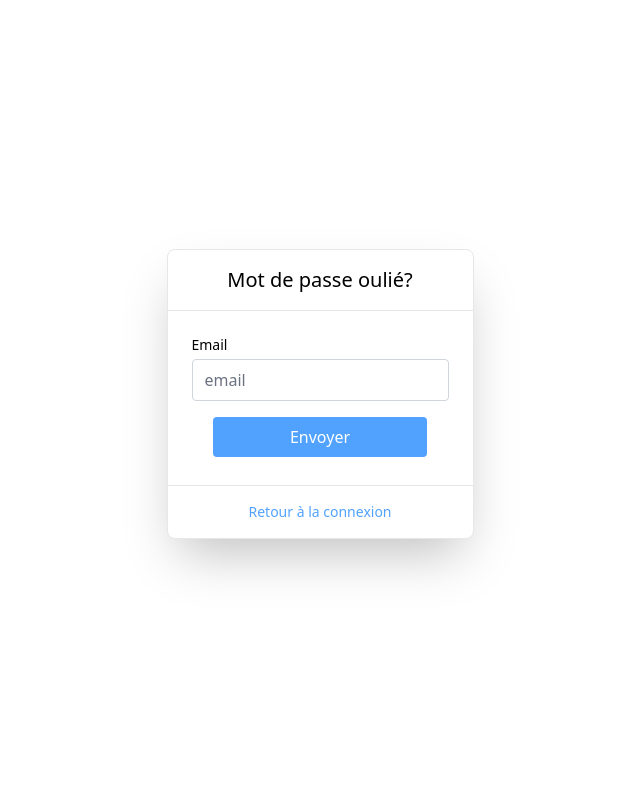
After one commit to LucaneTech/contact_filter2026, a Django app: page /accounts/password-reset/ in a window 1280 px wide. The commit adds this page. Shown: the whole page, without its empty margins (320-960 px from the left). Run offline with Django 5.2, Linux system fonts and the light colour scheme; some libraries are stand-ins or nearby versions.

Commit message:
password reset system

```diff
--- a/contact_filter/settings.py
+++ b/contact_filter/settings.py
@@ -129,3 +129,4 @@ INTERNAL_IPS = [
 # https://docs.djangoproject.com/en/6.0/howto/static-files/
 
 STATIC_URL = 'static/'
+EMAIL_BACKEND = "django.core.mail.backends.console.EmailBackend"
--- a/filter/views.py
+++ b/filter/views.py
@@ -1,5 +1,7 @@
 from django.shortcuts import render
+from django.contrib.auth.decorators import login_required
 
+@login_required
 def home(request):
     user = request.user
     return render(request, 'pages/home.html', context={'user': user})
--- a/requiements.txt
+++ /dev/null
@@ -1,6 +0,0 @@
-asarPy==1.0.1
-asgiref==3.11.1
-Django==6.0.3
-django-tailwind==4.4.2
-pytailwindcss==0.3.0
-sqlparse==0.5.5
--- a/templates/pages/home.html
+++ b/templates/pages/home.html
@@ -19,6 +19,8 @@
             {% csrf_token %}
             <button type="submit" class="bg-red-500 text-white p-2">Déconnexion</button>
         </form>
+
+        <span><a href="{% url 'news-year-archive' yearvar %}">Changer mot de passe</a></span>
         {% else %}
         <p>You are not logged in.</p>
         <a href="{% url 'login' %}" class="text-blue-500 hover:underline">Login</a>
--- /dev/null
+++ b/templates/registration/layout/base.html
@@ -0,0 +1,19 @@
+{% load static tailwind_tags %}
+{% load static %}
+{% load i18n %}
+
+<!DOCTYPE html>
+<html lang="en">
+<head>
+    <meta charset="UTF-8">
+    <meta name="viewport" content="width=
+    , initial-scale=1.0">
+    <title>Document</title>
+      {% tailwind_css %}
+</head>
+<body class= "flex flex-col justify-center items-center h-screen ">
+
+
+    {% block content  %}{% endblock content %}
+</body>
+</html>
--- /dev/null
+++ b/templates/registration/pages/password_reset_form.html
@@ -0,0 +1,72 @@
+{% extends "registration/layout/base.html" %}
+{% block content %}
+            <div class="max-w-[400px]">
+                <div class="shadow-2xl border border-gray-200 rounded-lg mt-0 mb-3 bg-white">
+
+                    <div class="text-center border-b border-gray-200">
+                        <div id="error_div"></div>
+                        <h3 class="font-light my-4 text-xl">Mot de passe oulié?</h3>
+                    </div>
+
+                    {% if form.errors %}
+                    <div class="bg-red-100 border border-red-400 text-red-700 px-4 py-3 relative mx-4 mt-4 rounded">
+                        <div id="form_errors">
+                            {% for key, value in form.errors.items %}
+                                <strong>{{ value }}</strong>
+                            {% endfor %}
+                        </div>
+                        <button type="button" class="absolute top-0 right-0 mt-2 mr-3 text-red-700">
+                            &times;
+                        </button>
+                    </div>
+                    {% endif %}
+
+                    <div class="p-6">
+                        <form method="POST">
+                            {% csrf_token %}
+
+                            <div class="flex justify-center">
+                                <div class="w-full md:max-w-[400px]">
+
+                                    <div class="mb-4">
+                                        <label class="text-sm mb-1 block" for="id_email">Email</label>
+                                        <input type="email"
+                                               name="email"
+                                               class="w-full border border-gray-300 rounded px-3 py-2 focus:outline-none focus:ring-2 focus:ring-gray-800"
+                                               autocomplete="email"
+                                               maxlength="254"
+                                               required
+                                               id="id_email"
+                                               placeholder="email">
+                                    </div>
+
+                                </div>
+                            </div>
+
+                            <div class="flex justify-center">
+                                <div class="w-full md:w-10/12">
+                                    <div class="mt-0 mb-1">
+                                        <button type="submit"
+                                                class="w-full bg-blue-400 text-white py-2 rounded hover:bg-blue-600 transition">
+                                            Envoyer
+                                        </button>
+                                    </div>
+                                </div>
+                            </div>
+
+                        </form>
+                    </div>
+
+                    <div class="text-center border-t border-gray-200 py-4">
+                        <div class="text-sm">
+                            <a href="{% url 'login' %}" class="text-blue-400 hover:underline">
+                                Retour à la connexion
+                            </a>
+                            <br>
+                        </div>
+                    </div>
+
+                </div>
+            </div>
+</div>
+{% endblock content %}
--- /dev/null
+++ b/templates/registration/pages/password_reset_subject.txt
@@ -0,0 +1 @@
+Reinisialisation de mote de passe
--- a/theme/static/css/dist/styles.css
+++ b/theme/static/css/dist/styles.css
@@ -5,33 +5,39 @@
   :root, :host {
     --font-sans: ui-sans-serif, system-ui, sans-serif, "Apple Color Emoji",
       "Segoe UI Emoji", "Segoe UI Symbol", "Noto Color Emoji";
-    --font-serif: ui-serif, Georgia, Cambria, "Times New Roman", Times, serif;
     --font-mono: ui-monospace, SFMono-Regular, Menlo, Monaco, Consolas, "Liberation Mono",
       "Courier New", monospace;
+    --color-red-100: oklch(93.6% 0.032 17.717);
+    --color-red-400: oklch(70.4% 0.191 22.216);
     --color-red-500: oklch(63.7% 0.237 25.331);
-    --color-sky-400: oklch(74.6% 0.16 232.661);
+    --color-red-700: oklch(50.5% 0.213 27.518);
+    --color-yellow-100: oklch(97.3% 0.071 103.193);
+    --color-yellow-400: oklch(85.2% 0.199 91.936);
+    --color-yellow-700: oklch(55.4% 0.135 66.442);
     --color-blue-400: oklch(70.7% 0.165 254.624);
     --color-blue-500: oklch(62.3% 0.214 259.815);
-    --color-slate-100: oklch(96.8% 0.007 247.896);
-    --color-slate-300: oklch(86.9% 0.022 252.894);
-    --color-slate-500: oklch(55.4% 0.046 257.417);
+    --color-blue-600: oklch(54.6% 0.245 262.881);
     --color-slate-700: oklch(37.2% 0.044 257.287);
-    --color-gray-50: oklch(98.5% 0.002 247.839);
     --color-gray-100: oklch(96.7% 0.003 264.542);
+    --color-gray-200: oklch(92.8% 0.006 264.531);
     --color-gray-300: oklch(87.2% 0.01 258.338);
+    --color-gray-800: oklch(27.8% 0.033 256.848);
+    --color-gray-900: oklch(21% 0.034 264.665);
     --color-white: #fff;
     --spacing: 0.25rem;
+    --text-sm: 0.875rem;
+    --text-sm--line-height: calc(1.25 / 0.875);
+    --text-xl: 1.25rem;
+    --text-xl--line-height: calc(1.75 / 1.25);
     --text-2xl: 1.5rem;
     --text-2xl--line-height: calc(2 / 1.5);
-    --text-5xl: 3rem;
-    --text-5xl--line-height: 1;
+    --font-weight-light: 300;
     --font-weight-bold: 700;
-    --tracking-normal: 0em;
-    --leading-normal: 1.5;
     --radius-sm: 0.25rem;
     --radius-md: 0.375rem;
     --radius-lg: 0.5rem;
-    --radius-xl: 0.75rem;
+    --default-transition-duration: 150ms;
+    --default-transition-timing-function: cubic-bezier(0.4, 0, 0.2, 1);
     --default-font-family: var(--font-sans);
     --default-mono-font-family: var(--font-mono);
   }
@@ -209,8 +227,23 @@
       max-width: 96rem;
     }
   }
+  .mx-4 {
+    margin-inline: calc(var(--spacing) * 4);
+  }
   .mx-auto {
     margin-inline: auto;
+  }
+  .my-3 {
+    margin-block: calc(var(--spacing) * 3);
+  }
+  .my-4 {
+    margin-block: calc(var(--spacing) * 4);
+  }
+  .mt-0 {
+    margin-top: calc(var(--spacing) * 0);
+  }
+  .mt-2 {
+    margin-top: calc(var(--spacing) * 2);
   }
   .mt-4 {
     margin-top: calc(var(--spacing) * 4);
@@ -218,11 +251,20 @@
   .mt-5 {
     margin-top: calc(var(--spacing) * 5);
   }
-  .mb-2 {
-    margin-bottom: calc(var(--spacing) * 2);
+  .mr-3 {
+    margin-right: calc(var(--spacing) * 3);
+  }
+  .mb-1 {
+    margin-bottom: calc(var(--spacing) * 1);
+  }
+  .mb-3 {
+    margin-bottom: calc(var(--spacing) * 3);
   }
   .mb-4 {
     margin-bottom: calc(var(--spacing) * 4);
+  }
+  .block {
+    display: block;
   }
   .flex {
     display: flex;
@@ -260,11 +299,11 @@
   .items-center {
     align-items: center;
   }
-  .items-center-safe {
-    align-items: safe center;
-  }
   .justify-center {
     justify-content: center;
+  }
+  .rounded {
+    border-radius: 0.25rem;
   }
   .rounded-lg {
     border-radius: var(--radius-lg);
@@ -290,41 +326,61 @@
     border-style: var(--tw-border-style);
     border-width: 1px;
   }
+  .border-t {
+    border-top-style: var(--tw-border-style);
+    border-top-width: 1px;
+  }
+  .border-b {
+    border-bottom-style: var(--tw-border-style);
+    border-bottom-width: 1px;
+  }
   .border-gray-100 {
     border-color: var(--color-gray-100);
+  }
+  .border-gray-200 {
+    border-color: var(--color-gray-200);
   }
   .border-gray-300 {
     border-color: var(--color-gray-300);
   }
-  .border-slate-500 {
-    border-color: var(--color-slate-500);
+  .border-red-400 {
+    border-color: var(--color-red-400);
+  }
+  .border-yellow-400 {
+    border-color: var(--color-yellow-400);
   }
   .bg-blue-400 {
     background-color: var(--color-blue-400);
   }
-  .bg-gray-50 {
-    background-color: var(--color-gray-50);
+  .bg-gray-900 {
+    background-color: var(--color-gray-900);
+  }
+  .bg-red-100 {
+    background-color: var(--color-red-100);
   }
   .bg-red-500 {
     background-color: var(--color-red-500);
   }
-  .bg-slate-100 {
-    background-color: var(--color-slate-100);
+  .bg-white {
+    background-color: var(--color-white);
   }
-  .bg-slate-300 {
-    background-color: var(--color-slate-300);
+  .bg-yellow-100 {
+    background-color: var(--color-yellow-100);
   }
   .p-2 {
     padding: calc(var(--spacing) * 2);
   }
-  .p-4 {
-    padding: calc(var(--spacing) * 4);
+  .p-3 {
+    padding: calc(var(--spacing) * 3);
   }
   .p-6 {
     padding: calc(var(--spacing) * 6);
   }
-  .p-8 {
-    padding: calc(var(--spacing) * 8);
+  .px-3 {
+    padding-inline: calc(var(--spacing) * 3);
+  }
+  .px-4 {
+    padding-inline: calc(var(--spacing) * 4);
   }
   .py-2 {
     padding-block: calc(var(--spacing) * 2);
@@ -332,37 +388,43 @@
   .py-3 {
     padding-block: calc(var(--spacing) * 3);
   }
+  .py-4 {
+    padding-block: calc(var(--spacing) * 4);
+  }
   .text-center {
     text-align: center;
-  }
-  .font-serif {
-    font-family: var(--font-serif);
   }
   .text-2xl {
     font-size: var(--text-2xl);
     line-height: var(--tw-leading, var(--text-2xl--line-height));
   }
-  .text-5xl {
-    font-size: var(--text-5xl);
-    line-height: var(--tw-leading, var(--text-5xl--line-height));
+  .text-sm {
+    font-size: var(--text-sm);
+    line-height: var(--tw-leading, var(--text-sm--line-height));
   }
-  .leading-normal {
-    --tw-leading: var(--leading-normal);
-    line-height: var(--leading-normal);
+  .text-xl {
+    font-size: var(--text-xl);
+    line-height: var(--tw-leading, var(--text-xl--line-height));
   }
   .font-bold {
     --tw-font-weight: var(--font-weight-bold);
     font-weight: var(--font-weight-bold);
   }
-  .tracking-normal {
-    --tw-tracking: var(--tracking-normal);
-    letter-spacing: var(--tracking-normal);
+  .font-light {
+    --tw-font-weight: var(--font-weight-light);
+    font-weight: var(--font-weight-light);
+  }
+  .text-blue-400 {
+    color: var(--color-blue-400);
   }
   .text-blue-500 {
     color: var(--color-blue-500);
   }
-  .text-sky-400 {
-    color: var(--color-sky-400);
+  .text-blue-600 {
+    color: var(--color-blue-600);
+  }
+  .text-red-700 {
+    color: var(--color-red-700);
   }
   .text-slate-700 {
     color: var(--color-slate-700);
@@ -396,9 +457,28 @@
   .filter {
     filter: var(--tw-blur,) var(--tw-brightness,) var(--tw-contrast,) var(--tw-grayscale,) var(--tw-hue-rotate,) var(--tw-invert,) var(--tw-saturate,) var(--tw-sepia,) var(--tw-drop-shadow,);
   }
+  .transition {
+    transition-property: color, background-color, border-color, outline-color, text-decoration-color, fill, stroke, --tw-gradient-from, --tw-gradient-via, --tw-gradient-to, opacity, box-shadow, transform, translate, scale, rotate, filter, -webkit-backdrop-filter, backdrop-filter, display, content-visibility, overlay, pointer-events;
+    transition-timing-function: var(--tw-ease, var(--default-transition-timing-function));
+    transition-duration: var(--tw-duration, var(--default-transition-duration));
+  }
   .duration-300 {
     --tw-duration: 300ms;
     transition-duration: 300ms;
+  }
+  .hover\:bg-blue-600 {
+    &:hover {
+      @media (hover: hover) {
+        background-color: var(--color-blue-600);
+      }
+    }
+  }
+  .hover\:bg-gray-800 {
+    &:hover {
+      @media (hover: hover) {
+        background-color: var(--color-gray-800);
+      }
+    }
   }
   .hover\:underline {
     &:hover {
@@ -426,10 +506,30 @@
       --tw-ring-color: var(--color-blue-500);
     }
   }
+  .focus\:ring-gray-800 {
+    &:focus {
+      --tw-ring-color: var(--color-gray-800);
+    }
+  }
   .focus\:outline-none {
     &:focus {
       --tw-outline-style: none;
       outline-style: none;
+    }
+  }
+  .md\:w-10\/12 {
+    @media (width >= 48rem) {
+      width: calc(10 / 12 * 100%);
+    }
+  }
+  .md\:w-\[400px\] {
+    @media (width >= 48rem) {
+      width: 400px;
+    }
+  }
+  .md\:max-w-\[400px\] {
+    @media (width >= 48rem) {
+      max-width: 400px;
     }
   }
   .md\:p-8 {
@@ -602,15 +702,7 @@
   inherits: false;
   initial-value: solid;
 }
-@property --tw-leading {
-  syntax: "*";
-  inherits: false;
-}
 @property --tw-font-weight {
-  syntax: "*";
-  inherits: false;
-}
-@property --tw-tracking {
   syntax: "*";
   inherits: false;
 }
@@ -745,9 +837,7 @@
   @supports ((-webkit-hyphens: none) and (not (margin-trim: inline))) or ((-moz-orient: inline) and (not (color:rgb(from red r g b)))) {
     *, ::before, ::after, ::backdrop {
       --tw-border-style: solid;
-      --tw-leading: initial;
       --tw-font-weight: initial;
-      --tw-tracking: initial;
       --tw-shadow: 0 0 #0000;
       --tw-shadow-color: initial;
       --tw-shadow-alpha: 100%;
--- a/users/urls.py
+++ b/users/urls.py
@@ -1,9 +1,24 @@
 from django.urls import path
 from django.contrib.auth import views as auth_views
-from . import views
+from .views import CustomLoginView, CustomPasswordResetView, SuccesResetPassword
 
 urlpatterns = [
 
-    path('login/', views.CustomLoginView.as_view(), name='login'),
+    path('login/', CustomLoginView.as_view(template_name = "registration/pages/login.html"), name='login'),
     path('logout/', auth_views.LogoutView.as_view(), name='logout'),
+
+    path('password-reset/',CustomPasswordResetView.as_view(), name='password_reset'),
+    path('password-reset-confirm/<uidb64>/<token>/',
+         auth_views.PasswordResetConfirmView.as_view(template_name='registration/pages/password_reset_confirm.html'),
+         name='password_reset_confirm'),
+    path('password-reset-complete/',
+         auth_views.PasswordResetCompleteView.as_view(template_name='registration/pages/password_reset_complete.html'),
+         name='password_reset_complete'),
+
+path('password-reset-success/', SuccesResetPassword, name='success'),
+ path(
+        'password-reset/done/',
+        auth_views.PasswordResetDoneView.as_view(template_name = 'registration/pages/password_reset_done.html'),
+        name='password_reset_done'
+    ),
 ]
--- a/users/views.py
+++ b/users/views.py
@@ -1,12 +1,21 @@
 from django.shortcuts import render
-from django.contrib.auth.decorators import login_required
 from django.contrib.auth.views import LoginView
+from django.http import HttpResponse
 from .forms import CustomLoginForm
+from django.urls import reverse_lazy
+from django.contrib.auth.views import PasswordResetView
+from django.contrib.messages.views import SuccessMessageMixin
 
-@login_required
-def home(request):
-    return render(request, 'home.html')
+
+def SuccesResetPassword(request):
+    return render(request, 'registration/pages/succes.html')
 
 class CustomLoginView(LoginView):
-    template_name = 'registration/login.html'
+    template_name = 'registration/pages/login.html'
     authentication_form = CustomLoginForm
+
+class CustomPasswordResetView(SuccessMessageMixin, PasswordResetView):
+    template_name = "registration/pages/password_reset_form.html"
+    email_template_name = 'registration/pages/password_reset_email.html'
+    subject_template_name = 'registration/pages/password_reset_subject.txt'
+    success_message = "Nous vous avons envoyé par courriel les instructions pour définir votre mot de passe,si un compte existe avec l'adresse courriel que vous avez saisie. Vous devriez les recevoir sous peu.Si vous ne recevez pas de courriel,veuillez vérifier que vous avez bien saisi l'adresse avec laquelle vous vous êtes inscrit et vérifiez votre dossier de courriers indésirables. »"
```
Also changed, not shown: other parts of theme/static/css/dist/styles.css (+20 -15 lines), templates/registration/pages/login.html (renamed from templates/registration/login.html, +12 -13 lines), templates/registration/pages/password_reset_complete.html (added, +16 -0 lines), templates/registration/pages/password_reset_confirm.html (added, +94 -0 lines), templates/registration/pages/password_reset_done.html (added, +10 -0 lines), templates/registration/pages/password_reset_email.html (added, +11 -0 lines), theme/templates/base.html (deleted, +0 -19 lines), db.sqlite3.
